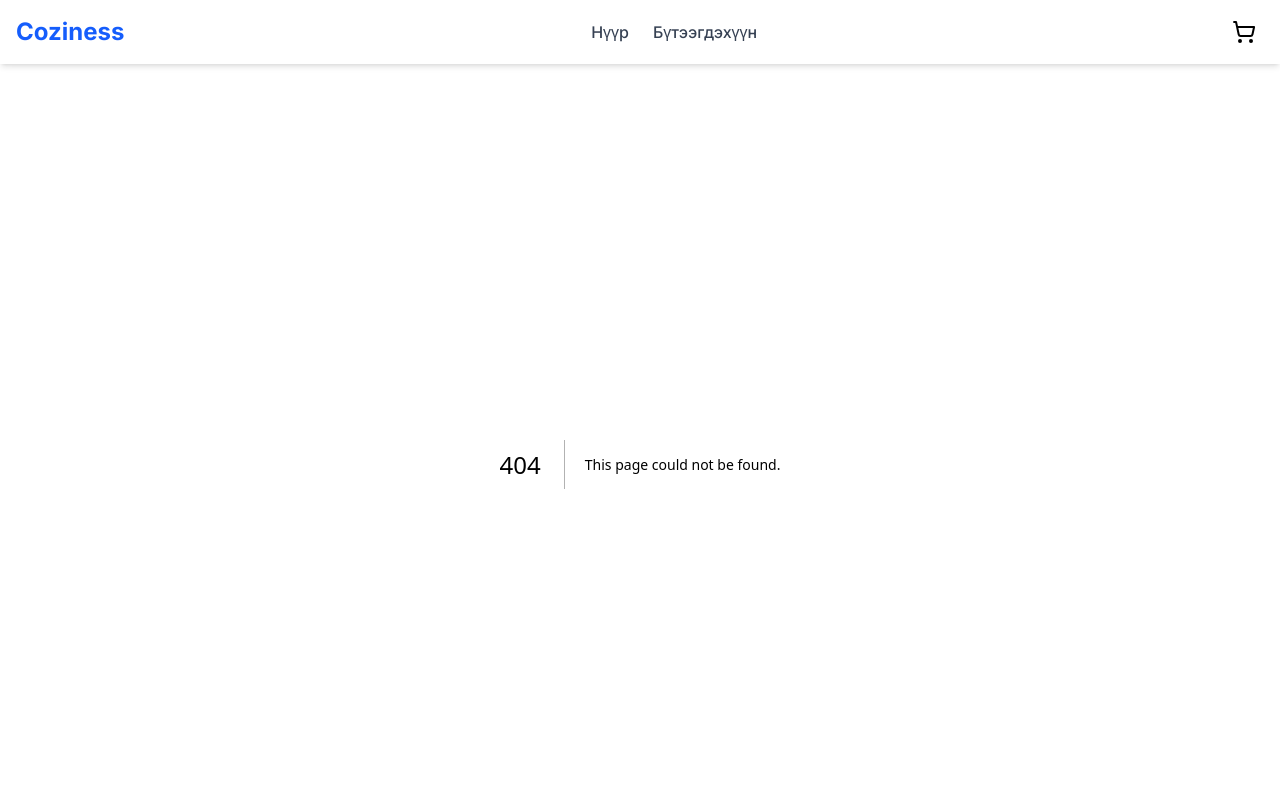
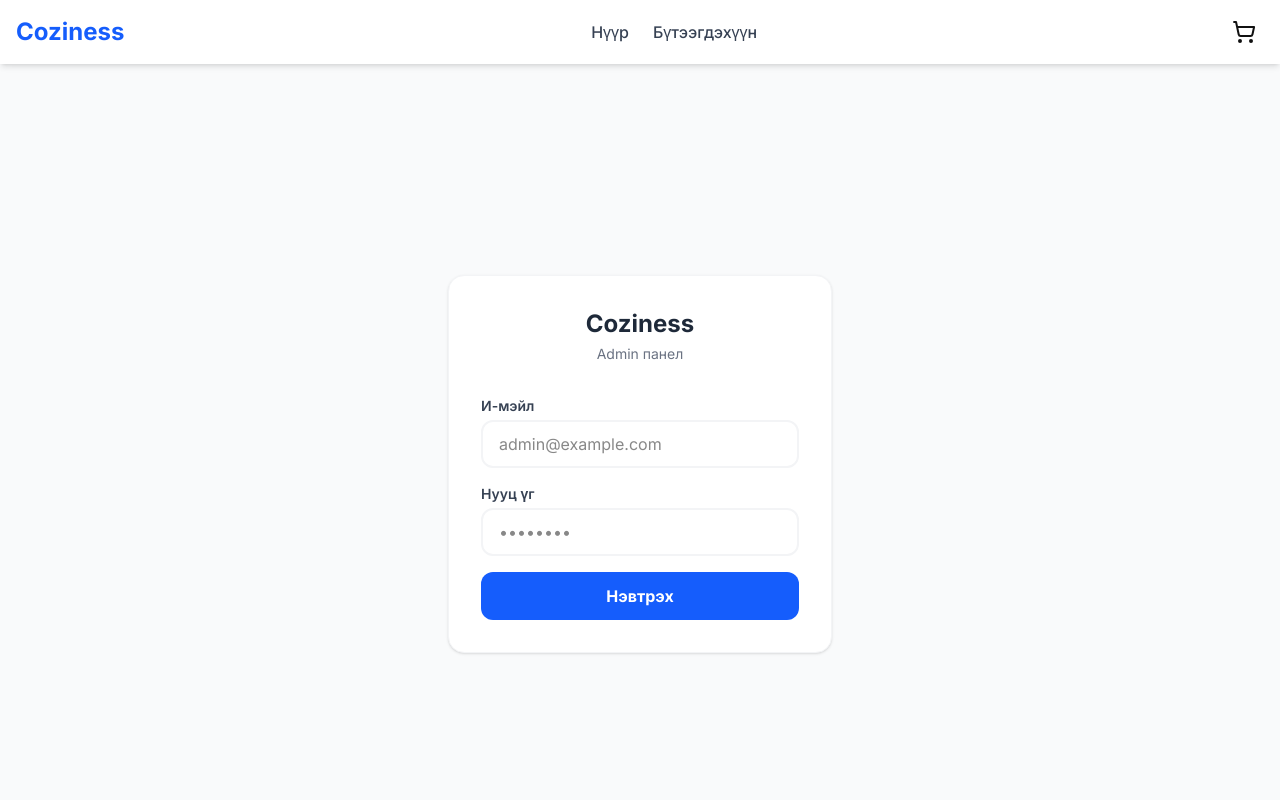
Before and after one commit to tugscode/online-shop, a Next.js app: page /admin/login in a window 1280 px wide. Before the commit this address had no page. Shown: the top 800 px of the page. Built offline with nearby package versions, Linux system fonts and the light colour scheme; no server answers.

Commit message:
[ADD] admin page

```diff
--- /dev/null
+++ b/app/admin/login/page.tsx
@@ -0,0 +1,98 @@
+// app/admin/login/page.tsx
+'use client'
+import { useState } from 'react'
+import { createClient } from '@/lib/supabase/client'
+import { useRouter } from 'next/navigation'
+
+export default function AdminLoginPage() {
+  const [email, setEmail] = useState('')
+  const [password, setPassword] = useState('')
+  const [loading, setLoading] = useState(false)
+  const [error, setError] = useState('')
+  const router = useRouter()
+  const supabase = createClient()
+
+  const handleLogin = async (e: React.FormEvent) => {
+    e.preventDefault()
+    setLoading(true)
+    setError('')
+
+    const { error } = await supabase.auth.signInWithPassword({ email, password })
+
+    if (error) {
+      setError('И-мэйл эсвэл нууц үг буруу байна')
+      setLoading(false)
+      return
+    }
+
+    router.push('/admin')
+    router.refresh()
+  }
+
+  return (
+    <div className="min-h-screen bg-gray-50 flex items-center justify-center px-4">
+      <div className="bg-white rounded-2xl shadow-sm border border-gray-100 w-full max-w-sm p-8">
+        {/* Logo */}
+        <div className="text-center mb-8">
+          <h1 className="text-2xl font-bold text-gray-800">Coziness</h1>
+          <p className="text-gray-500 text-sm mt-1">Admin панел</p>
+        </div>
+
+        <form onSubmit={handleLogin} className="space-y-4">
+          <div>
+            <label className="block text-sm font-semibold text-gray-700 mb-1">И-мэйл</label>
+            <input
+              type="email"
+              placeholder="admin@example.com"
+              value={email}
+              onChange={(e) => setEmail(e.target.value)}
+              required
+              className="w-full border-2 border-gray-100 hover:border-blue-300 focus:border-blue-500 focus:outline-none rounded-xl px-4 py-2.5 transition-colors"
+            />
+          </div>
+
+          <div>
+            <label className="block text-sm font-semibold text-gray-700 mb-1">Нууц үг</label>
+            <input
+              type="password"
+              placeholder="••••••••"
+              value={password}
+              onChange={(e) => setPassword(e.target.value)}
+              required
+              className="w-full border-2 border-gray-100 hover:border-blue-300 focus:border-blue-500 focus:outline-none rounded-xl px-4 py-2.5 transition-colors"
+            />
+          </div>
+
+          {error && (
+            <p className="text-red-500 text-sm bg-red-50 rounded-xl px-4 py-2">❌ {error}</p>
+          )}
+
+          <button
+            type="submit"
+            disabled={loading}
+            className="w-full bg-blue-600 text-white py-3 rounded-xl font-bold hover:bg-blue-700 transition disabled:opacity-50 flex items-center justify-center gap-2"
+          >
+            {loading ? (
+              <>
+                <svg className="animate-spin h-5 w-5" viewBox="0 0 24 24" fill="none">
+                  <circle
+                    className="opacity-25"
+                    cx="12"
+                    cy="12"
+                    r="10"
+                    stroke="currentColor"
+                    strokeWidth="4"
+                  />
+                  <path className="opacity-75" fill="currentColor" d="M4 12a8 8 0 018-8v8z" />
+                </svg>
+                Нэвтэрч байна...
+              </>
+            ) : (
+              'Нэвтрэх'
+            )}
+          </button>
+        </form>
+      </div>
+    </div>
+  )
+}
--- a/app/admin/page.tsx
+++ b/app/admin/page.tsx
@@ -2,6 +2,7 @@
 import { useState, useEffect } from 'react'
 import { createClient } from '@/lib/supabase/client'
 import { Category } from '@/types'
+import { useRouter } from 'next/navigation'
 
 type FormState = {
   name: string
@@ -33,6 +34,7 @@ export default function AdminPage() {
   const [loading, setLoading] = useState(false)
   const [msg, setMsg] = useState('')
   const supabase = createClient()
+  const router = useRouter()
 
   useEffect(() => {
     supabase
@@ -63,6 +65,12 @@ export default function AdminPage() {
     if (!error) setForm(initialForm)
   }
 
+  const handleLogout = async () => {
+    await supabase.auth.signOut()
+    router.push('/admin/login')
+    router.refresh()
+  }
+
   const fields: { key: StringField; label: string; placeholder: string; type?: string }[] = [
     { key: 'name', label: 'Нэр', placeholder: 'Бүтээгдэхүүний нэр' },
     { key: 'price', label: 'Үнэ (₮)', placeholder: '150000', type: 'number' },
@@ -73,7 +81,15 @@ export default function AdminPage() {
 
   return (
     <div className="max-w-xl mx-auto px-4 py-12">
-      <h1 className="text-2xl font-bold mb-8">Admin — Бүтээгдэхүүн нэмэх</h1>
+      <div className="flex items-center justify-between mb-8">
+        <h1 className="text-2xl font-bold">Admin — Бүтээгдэхүүн нэмэх</h1>
+        <button
+          onClick={handleLogout}
+          className="text-sm text-gray-500 hover:text-red-500 transition border border-gray-200 px-4 py-2 rounded-xl hover:border-red-200"
+        >
+          Гарах
+        </button>
+      </div>
       {msg && <p className="mb-4 p-3 bg-blue-50 rounded-xl text-sm">{msg}</p>}
 
       <form onSubmit={handleSubmit} className="space-y-4">
--- a/app/layout.tsx
+++ b/app/layout.tsx
@@ -9,13 +9,11 @@ import Footer from '@/components/Footer'
 const inter = Inter({ subsets: ['latin'] })
 
 export const metadata: Metadata = {
-  title: 'Online Shop',
-  description: 'Монголын онлайн дэлгүүр',
+  title: 'Coziness',
+  description: 'simple warm meaningful - Handmade in UB',
 }
 
-export default function RootLayout({
-  children,
-}: { children: React.ReactNode }) {
+export default function RootLayout({ children }: { children: React.ReactNode }) {
   return (
     <html lang="mn">
       <body className={inter.className}>
--- a/components/Hero.tsx
+++ b/components/Hero.tsx
@@ -12,7 +12,11 @@ export default function Hero() {
           transition={{ duration: 0.6 }}
           className="text-4xl md:text-6xl font-bold mb-6"
         >
-          Монголын шилдэг<br />онлайн дэлгүүр
+          simple
+          <br />
+          warm
+          <br />
+          meaningful
         </motion.h1>
 
         <motion.p
@@ -21,7 +25,7 @@ export default function Hero() {
           transition={{ duration: 0.6, delay: 0.2 }}
           className="text-blue-100 text-lg md:text-xl mb-8"
         >
-          Техник, электроник бүтээгдэхүүнийг хамгийн хямд үнээр
+          Handmade in UB
         </motion.p>
 
         <motion.div
@@ -29,8 +33,10 @@ export default function Hero() {
           animate={{ opacity: 1, scale: 1 }}
           transition={{ duration: 0.5, delay: 0.4 }}
         >
-          <Link href="/products"
-            className="inline-block bg-white text-blue-600 font-bold px-8 py-4 rounded-2xl text-lg hover:bg-blue-50 transition shadow-lg">
+          <Link
+            href="/products"
+            className="inline-block bg-white text-blue-600 font-bold px-8 py-4 rounded-2xl text-lg hover:bg-blue-50 transition shadow-lg"
+          >
             Бүтээгдэхүүн үзэх →
           </Link>
         </motion.div>
--- /dev/null
+++ b/middleware.ts
@@ -0,0 +1,48 @@
+// middleware.ts (root-д байх ёстой, app/ биш)
+import { createServerClient } from '@supabase/ssr'
+import { NextResponse, type NextRequest } from 'next/server'
+
+export async function middleware(request: NextRequest) {
+  const response = NextResponse.next()
+
+  const supabase = createServerClient(
+    process.env.NEXT_PUBLIC_SUPABASE_URL!,
+    process.env.NEXT_PUBLIC_SUPABASE_ANON_KEY!,
+    {
+      cookies: {
+        getAll() {
+          return request.cookies.getAll()
+        },
+        setAll(cookiesToSet) {
+          cookiesToSet.forEach(({ name, value, options }) => {
+            response.cookies.set(name, value, options)
+          })
+        },
+      },
+    }
+  )
+
+  const {
+    data: { user },
+  } = await supabase.auth.getUser()
+
+  // /admin руу нэвтрээгүй хүн орвол /admin/login руу redirect
+  if (
+    request.nextUrl.pathname.startsWith('/admin') &&
+    !request.nextUrl.pathname.startsWith('/admin/login') &&
+    !user
+  ) {
+    return NextResponse.redirect(new URL('/admin/login', request.url))
+  }
+
+  // Нэвтэрсэн хүн /admin/login руу орвол /admin руу redirect
+  if (request.nextUrl.pathname.startsWith('/admin/login') && user) {
+    return NextResponse.redirect(new URL('/admin', request.url))
+  }
+
+  return response
+}
+
+export const config = {
+  matcher: ['/admin/:path*'],
+}
```
